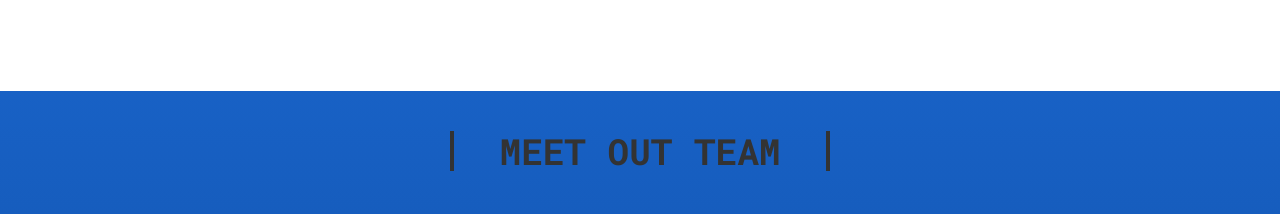
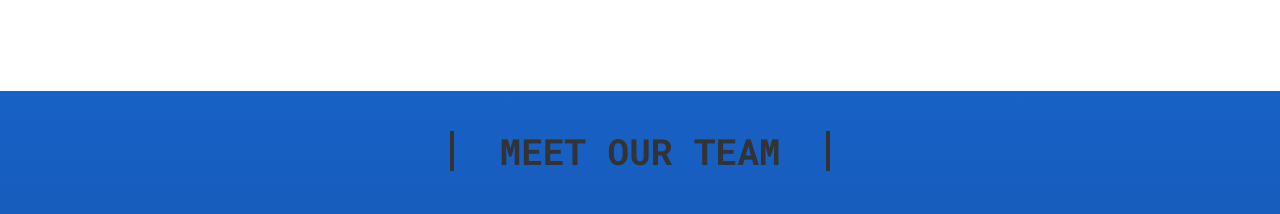
Before and after one commit to brcshakil1/assignment-9-eduEvent, a React (Vite) app: page / in a window 1280 px wide. Shown: the part 1980-2194 px from the top of the page. Built offline with nearby package versions, Linux system fonts and the light colour scheme; no server answers.

Commit message:
fixed a spelling

```diff
--- a/src/page/Team/Team.jsx
+++ b/src/page/Team/Team.jsx
@@ -13,7 +13,7 @@ const Team = () => {
   return (
     <div className="bg-gradient-to-b from-[#1861c5] to-[#022f6e] py-10 px-4">
       <h2 className="text-center text-2xl uppercase  md:text-4xl font-bold border-[#333] text-[#333] w-[280px] md:w-[380px] mx-auto border-l-4 border-r-4 md:mb-10 mb-6">
-        Meet Out Team
+        Meet Our Team
       </h2>
       <p className="text-white text-center pb-3 md:pb-6 md:max-w-[600px] w-full mx-auto">
         Behind every successful event is a dedicated and knowledgeable team.
```
